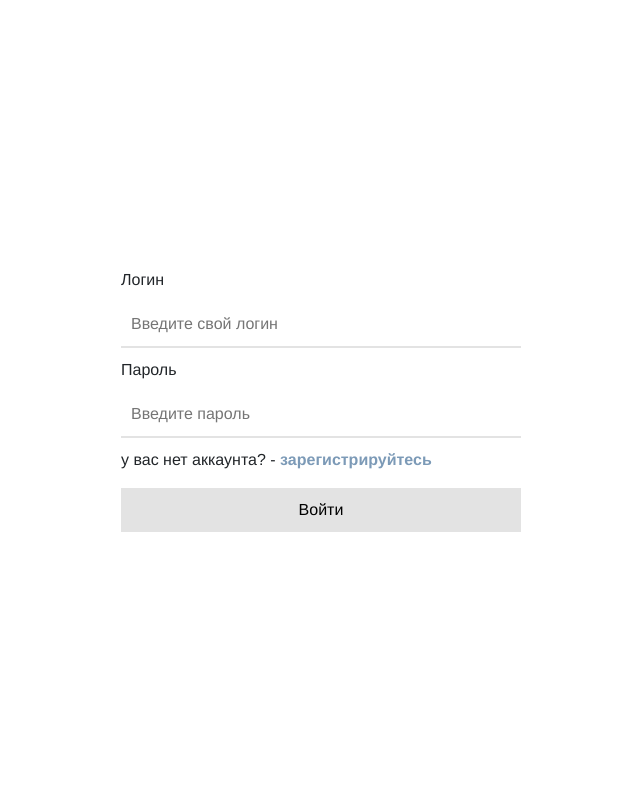
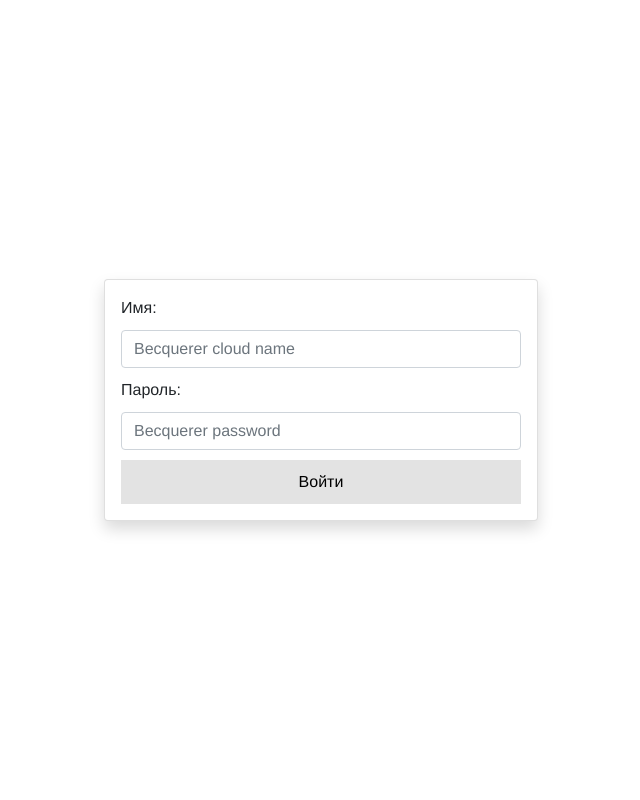
Before and after one commit to DMDAAAR/Accounting-for-network-load-and-cabinet-material-consumption, a PHP site: page /views/login.view.php in a window 1280 px wide. Shown: the whole page, without its empty margins (319-959 px from the left). Run offline with PHP 8.4, Linux system fonts and the light colour scheme.

Commit message:
Update login.view.php

```diff
--- a/superproject/views/login.view.php
+++ b/superproject/views/login.view.php
@@ -1,22 +1,25 @@
-<!doctype html>
+<!DOCTYPE html>
 <html lang="en">
 <head>
     <meta charset="UTF-8">
-
-    <title>авторизация</title>
-    <link href="https://cdn.jsdelivr.net/npm/bootstrap@5.0.2/dist/css/bootstrap.min.css" rel="stylesheet" integrity="sha384-EVSTQN3/azprG1Anm3QDgpJLIm9Nao0Yz1ztcQTwFspd3yD65VohhpuuCOmLASjC" crossorigin="anonymous">
-    <link rel="stylesheet" href="/superproject/views/main.css">
+    <title>Авторизация</title>
+    <link href="https://cdn.jsdelivr.net/npm/bootstrap@5.0.2/dist/css/bootstrap.min.css" rel="stylesheet">
+    <link href="/superproject/views/main.css" rel="stylesheet">
 </head>
 <body>
-<form action="" method="post">
-<label>Логин</label>
-<input type="text" name="username" placeholder="Введите свой логин">
-<label>Пароль</label>
-<input type="password" name="password" placeholder="Введите пароль">
-<p>
-    у вас нет аккаунта? - <a href="../controllers/register.controller.php">зарегистрируйтесь</a>
-</p>
-<button type="submit">Войти</button>
-</form>
+    <div class="container d-flex justify-content-center align-items-center min-vh-100">
+        <div class="card shadow">
+            <div class="card-body">
+                <form action="" method="post">
+                    <div class="alert alert-danger" role="alert" style="display: none;"></div>
+                    <label>Имя:</label>
+                    <input type="text" class="form-control" name="username" placeholder="Becquerer cloud name">
+                    <label>Пароль:</label>
+                    <input type="password" class="form-control" name="password" placeholder="Becquerer password">
+                    <button type="submit" class="btn-custom-green">Войти</button>
+                </form>
+            </div>
+        </div>
+    </div>
 </body>
 </html>
```
